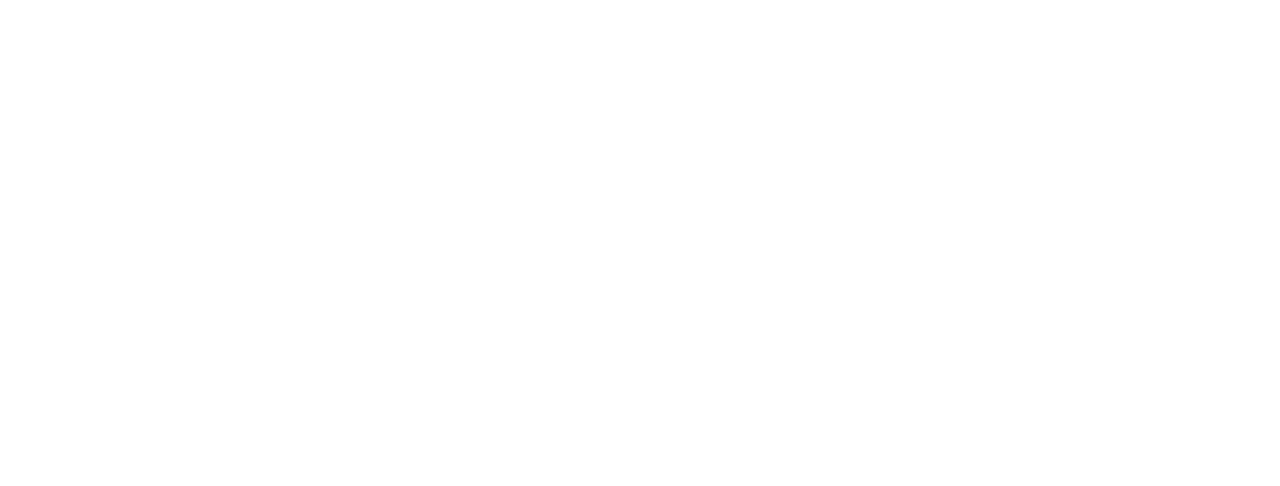
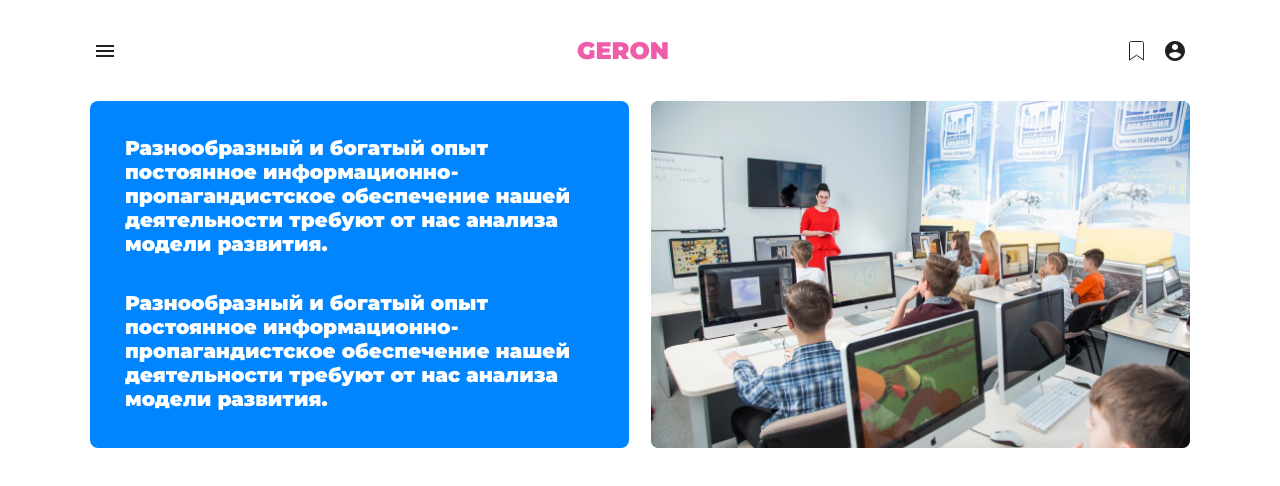
Before and after one commit to boris170894/node_learn, a website: page index.html in a window 1280 px wide. Drawn offline with Linux system fonts and the light colour scheme.

Commit message:
new update

```diff
--- /dev/null
+++ b/assets/scss/_main.scss
@@ -0,0 +1,23 @@
+.main{
+    &-container{
+          width: 49%;
+          background-color: $second;
+          border-radius: 8px;
+
+          .cover-content{
+            display: flex;
+            flex-direction: column;
+            align-items: center;
+          }
+
+          h1{
+            color: $white;
+            font-size: 20px;
+            margin: 35px;
+            &:first-child {
+                margin-bottom: 0;
+            }
+          }
+    }
+
+}
--- a/assets/scss/fonts.scss
+++ b/assets/scss/fonts.scss
@@ -1,7 +1,7 @@
 @font-face {
     font-family: 'Montserrat';
     src: url('../fonts/Montserrat/Montserrat-Black.ttf');
-    font-weight: 400;
+    font-weight: 900;
 }
 
 @font-face {
@@ -12,6 +12,12 @@
 
 @font-face {
     font-family: 'Montserrat';
-    src: url('../fonts/Montserrat/Montserrat-Regular.ttf');
+    src: url('../fonts/Montserrat/Montserrat-Medium.ttf');
     font-weight: 500;
 }
+
+@font-face {
+    font-family: 'Montserrat';
+    src: url('../fonts/Montserrat/Montserrat-Regular.ttf');
+    font-weight: 400;
+}
--- a/assets/scss/styles.scss
+++ b/assets/scss/styles.scss
@@ -1,5 +1,5 @@
-@import 'fonts.scss';
-@import 'reset.scss';
+@import 'fonts';
+@import 'reset';
 
 $main: #ff3d00;
 $second: #0085ff;
@@ -23,7 +23,7 @@
     cursor: pointer;
     font-size: 14px;
     text-align: center;
-    @include font(700);
+    @include font(900);
     transition: 0.5s;
 }
 
@@ -61,22 +61,40 @@
 
 .btn {
     @include btn($main);
+
+    .second {
+        @include btn($second);
+
+        :hover {
+            @include activeBtn($second)
+        }
     }
 
-.btn:hover {
+    :hover {
         @include activeBtn($main)
     }
-
-.btn.second {
-    @include btn($second);
 }
 
-.btn.second:hover {
-    @include activeBtn($second)
+header{
+    padding: 36px 3px;
+    display: flex;
+    justify-content: space-between;
+    align-items: center;
+
+    .logo{
+        @include font(900);
+        color: #EF5DA8;
+        font-size: 24px;
+    }
+
+    .container{
+        align-items: center;
+        width: 58px;
+    }
   }
 
 h1,h2,h3,h4 {
-    @include font(700)
+    @include font(900)
 }
 
 p {
@@ -92,9 +110,8 @@
 .cover{
     position: relative;
     @include cover(100%);
-}
 
-.cover img{
+    img, &-content {
         position: absolute;
         top: 0;
         left: 0;;
@@ -102,8 +119,9 @@
         height: 100%;
     }
 
-.cover.rectangle{
+    &.rectangle{
         @include cover( calc(350 / (543 / 100)) * 1%);
+    }
 }
 
 .wrapper{
@@ -111,3 +129,10 @@
     margin: 0 auto;
     padding: 0 10px;
 }
+
+.container{
+    display: flex;
+    justify-content: space-between;
+}
+
+@import 'main';
--- a/index.html
+++ b/index.html
@@ -9,7 +9,58 @@
 </head>
 <body>
     <div class="wrapper">
-
+       <header>
+                <svg width="24" height="24" viewBox="0 0 24 24" fill="none" xmlns="http://www.w3.org/2000/svg">
+                    <g clip-path="url(#clip0_1_133)">
+                    <path d="M3 18H21V16H3V18ZM3 13H21V11H3V13ZM3 6V8H21V6H3Z" fill="#202020"/>
+                    </g>
+                    <defs>
+                    <clipPath id="clip0_1_133">
+                    <rect width="24" height="24" fill="white"/>
+                    </clipPath>
+                    </defs>
+                </svg>
+                <p class="logo">GERON</p>
+                <div class="container">
+                    <svg width="15" height="20" viewBox="0 0 15 20" fill="none" xmlns="http://www.w3.org/2000/svg">
+                        <g clip-path="url(#clip0_1_128)">
+                        <path d="M12.587 0.500833V0.492882L12.5871 0.500811L12.6734 0.500002C13.2252 0.500615 13.7341 0.659347 14.0925 0.915743C14.448 1.17007 14.5998 1.47524 14.6046 1.74471V19.0477L7.83729 14.3728L7.55313 14.1765L7.26894 14.3728L0.500488 19.0478V2.24083H0.501642V1.74389C0.506444 1.47456 0.658182 1.16948 1.01368 0.915272C1.37207 0.659002 1.88096 0.500433 2.43257 0.500001L2.51423 0.500809L2.51423 0.500833H2.51918H12.5824H12.587Z" stroke="#202020"/>
+                        </g>
+                        <defs>
+                        <clipPath id="clip0_1_128">
+                        <rect width="15" height="20" fill="white"/>
+                        </clipPath>
+                        </defs>
+                    </svg>
+                    <svg width="24" height="24" viewBox="0 0 24 24" fill="none" xmlns="http://www.w3.org/2000/svg">
+                        <g clip-path="url(#clip0_1_130)">
+                        <path d="M12 2C6.48 2 2 6.48 2 12C2 17.52 6.48 22 12 22C17.52 22 22 17.52 22 12C22 6.48 17.52 2 12 2ZM12 5C13.66 5 15 6.34 15 8C15 9.66 13.66 11 12 11C10.34 11 9 9.66 9 8C9 6.34 10.34 5 12 5ZM12 19.2C9.5 19.2 7.29 17.92 6 15.98C6.03 13.99 10 12.9 12 12.9C13.99 12.9 17.97 13.99 18 15.98C16.71 17.92 14.5 19.2 12 19.2Z" fill="#202020"/>
+                        </g>
+                        <defs>
+                        <clipPath id="clip0_1_130">
+                        <rect width="24" height="24" fill="white"/>
+                        </clipPath>
+                        </defs>
+                    </svg>
+                </div>
+       </header>
+       <section class="main">
+            <div class="container">
+                <div class="main-container">
+                    <div class="cover rectangle">
+                        <div class="cover-content">
+                            <h1>Разнообразный и богатый опыт постоянное информационно-пропагандистское обеспечение нашей деятельности требуют от нас анализа модели развития.</h1>
+                            <h1>Разнообразный и богатый опыт постоянное информационно-пропагандистское обеспечение нашей деятельности требуют от нас анализа модели развития.</h1>
+                        </div>
+                    </div>
+                </div>
+                <div class="main-container">
+                    <div class="cover rectangle">
+                        <img src="./assets/img/img1.png" alt="">
+                    </div>
+                </div>
+            </div>
+       </section>
     </div>
 </body>
 </html>
```
Also changed, not shown: assets/css/fonts.css, assets/css/styles.css, assets/fonts/Montserrat/Montserrat-Medium.ttf (added), assets/img/img1.png (added), 3 other files. Lines whose indentation alone changed are shown as unchanged.
